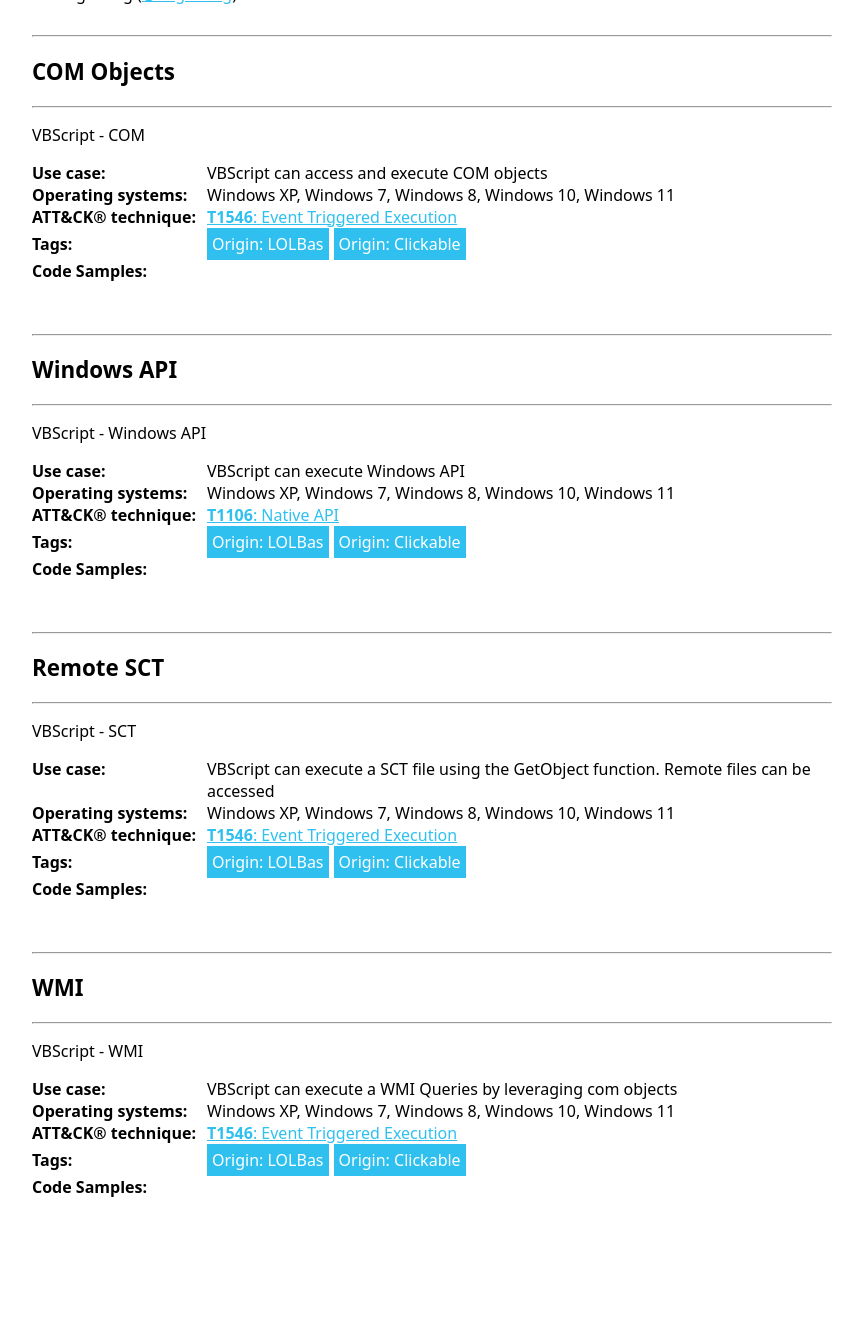
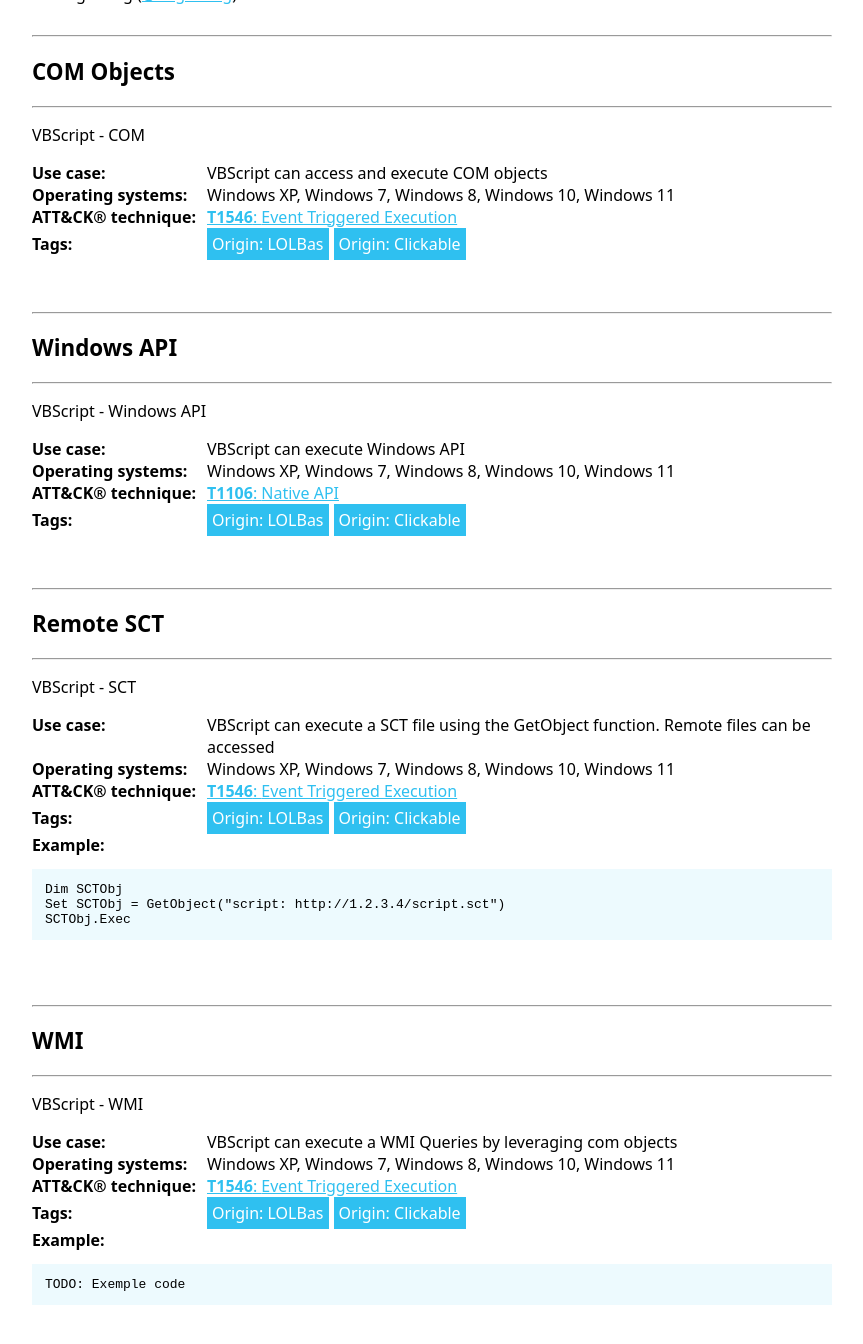
Before and after one commit to hegusung/wic-project.github.io, a Jekyll site: the page built from _wic/Script/VBScript.md, in a window 1280 px wide and 1400 px high, scrolled down 257 px. Shown: the top 1344 px of the window, without its empty margins (208-1071 px from the left). Built offline with Jekyll 4.4.1, drawn with Linux system fonts in a browser that asks for light colours; before the commit the page ends 1539 px from its top, so only the background shows below that.

Commit message:
Code section added, cleanup

```diff
--- a/_layouts/bin.html
+++ b/_layouts/bin.html
@@ -69,13 +69,21 @@ layout: common
 					<dl class="row"><dt class="property">Operating systems</dt><dd>{{item.OperatingSystem}}</dd></dl>
 					<dl class="row"><dt class="property">ATT&CK&reg; technique</dt><dd><span data-attack-tid="{{item.MitreID}}">{{item.MitreID}}</span></dd></dl>
 					{%- if item.Tags %}<dl class="tags row"><dt class="property">Tags</dt><dd>{% for tag_items in item.Tags %}{% for tag_item in tag_items %}{%assign key=tag_item[0]%}{%assign value=tag_item[1]%}{%assign tag=key | append:': ' | append:value %}{% assign default_text = 'This function was tagged with "' | append: tag | append:'".' %}<div class="tag">{{tag}}<div class="tag-tooltip">{{site.data.tags[key][value] | default:default_text}}</div></div>{%endfor%}{%endfor%}</dd></dl>{%endif%}
+
+					{%- if item.Code_Sample.size > 0 -%}
 					<dl class="row"><dt class="property">Code Samples</dt>
-
 					<ul>
 						{%- for code in item.Code_Sample %}
 						<li><a href="{{ code.Code }}">{{ code.Code }}</a></li>
 						{%-endfor %}
-					</ul></dl>
+					</ul>
+					</dl>
+					{%- endif -%}
+
+					{%- if item.Code.size > 0 -%}
+					<dl class="row"><dt class="property">Example</dt><dd></dd></dl>
+					<pre>{{ item.Code }}</pre>
+					{%- endif -%}
 
 			</div>
 			<br/>
```
Also changed, not shown: Gemfile.lock (deleted), 14 other files.
